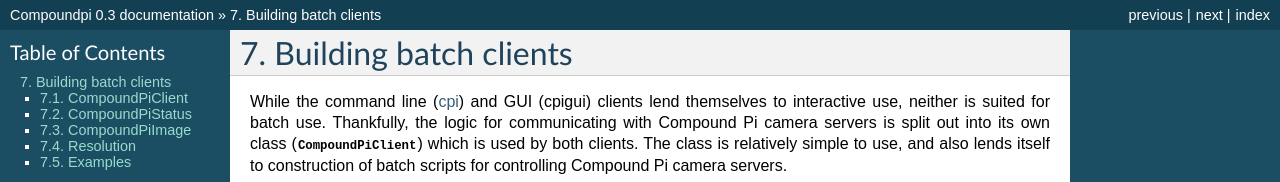
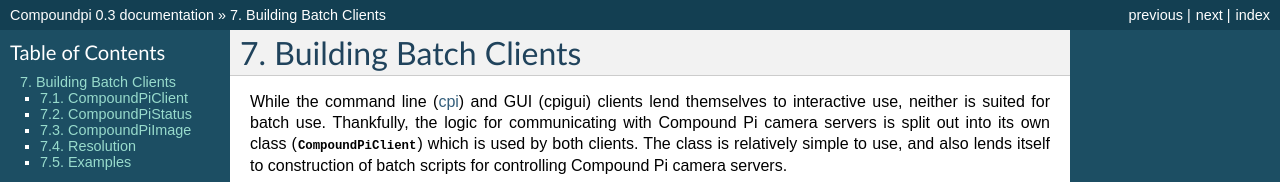
Before and after one commit to waveform-computing/compoundpi, a Sphinx documentation site: the page built from docs/batch.rst, in a window 1280 px wide and 900 px high. Shown: the top 182 px of the window. Built offline with Sphinx 7.4.7, drawn with Linux system fonts in a browser that asks for light colours; some of the changed text lies outside the part shown.

Commit message:
Capitalize heading
To match all the other chapters

```diff
--- a/docs/batch.rst
+++ b/docs/batch.rst
@@ -1,7 +1,7 @@
 .. _batch:
 
 ======================
-Building batch clients
+Building Batch Clients
 ======================
 
 While the command line (:ref:`cpi`) and GUI (:ref:`cpigui`) clients lend
```
